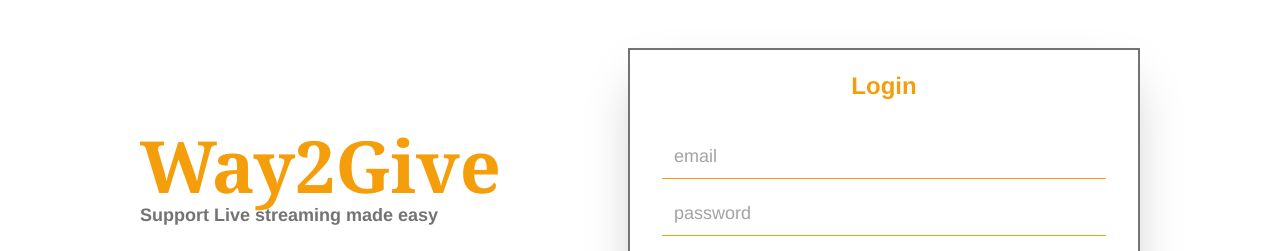
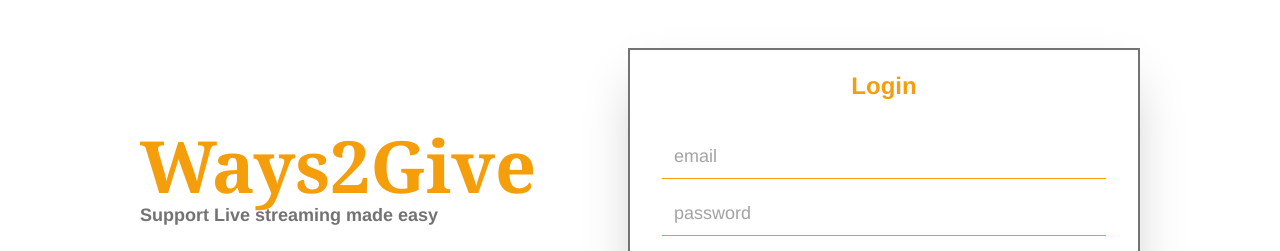
Before and after one commit to dickyjiang/donasi, a Vue app: page / in a window 1280 px wide. Shown: the top 251 px of the page. Built offline with nearby package versions, Linux system fonts and the light colour scheme; no server answers; a web font is replaced by a local one.

Commit message:
jadi ways

```diff
--- a/src/views/Welcome.vue
+++ b/src/views/Welcome.vue
@@ -9,7 +9,7 @@
           <div class="header md:max-w-md">
               <div class="mt-8 mb-8 ">
                   <h2 class="text-center md:text-left text-5xl lg:text-7xl font-serif font-extrabold text-yellow-500 text-yell mt-4">
-                    Way2Give
+                    Ways2Give
                   </h2>
                   <h3 class="text-center md:text-left font-bold text-lg text-gray-500">
                     Support Live streaming made easy
```
